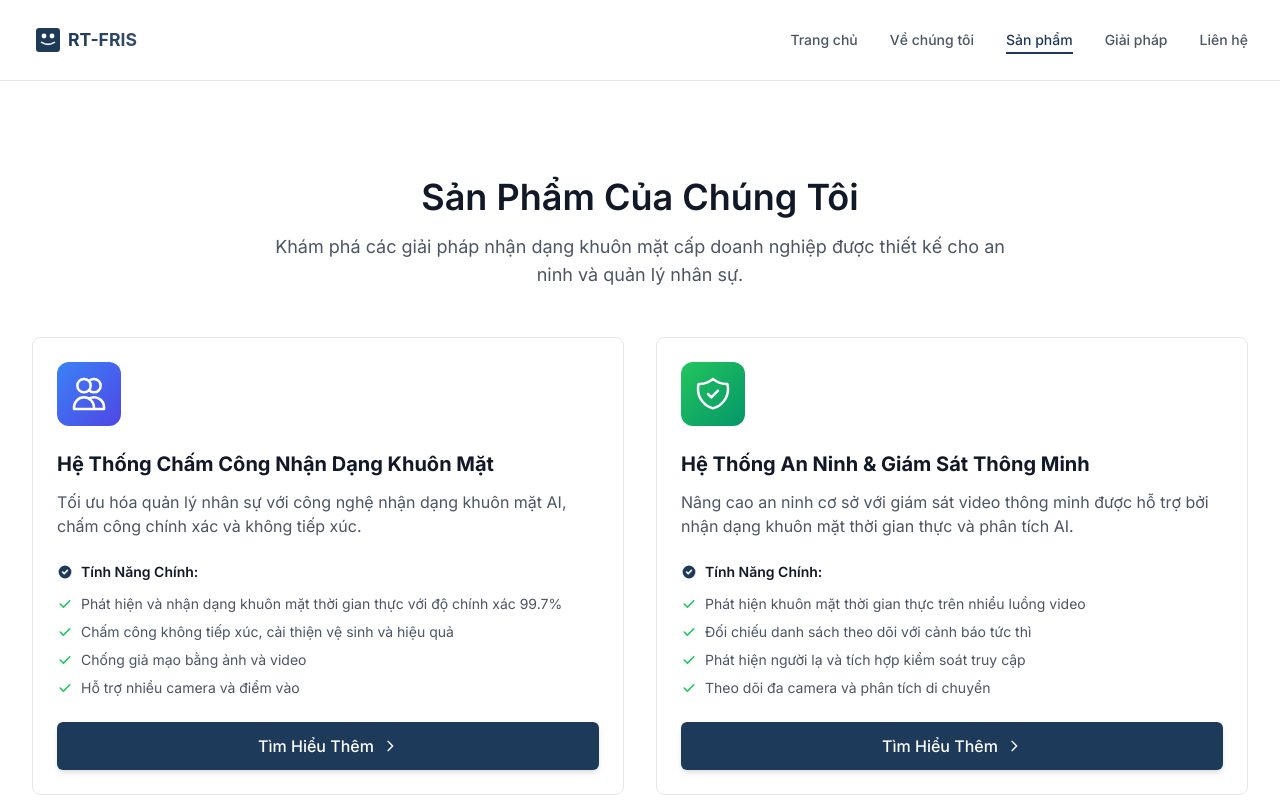
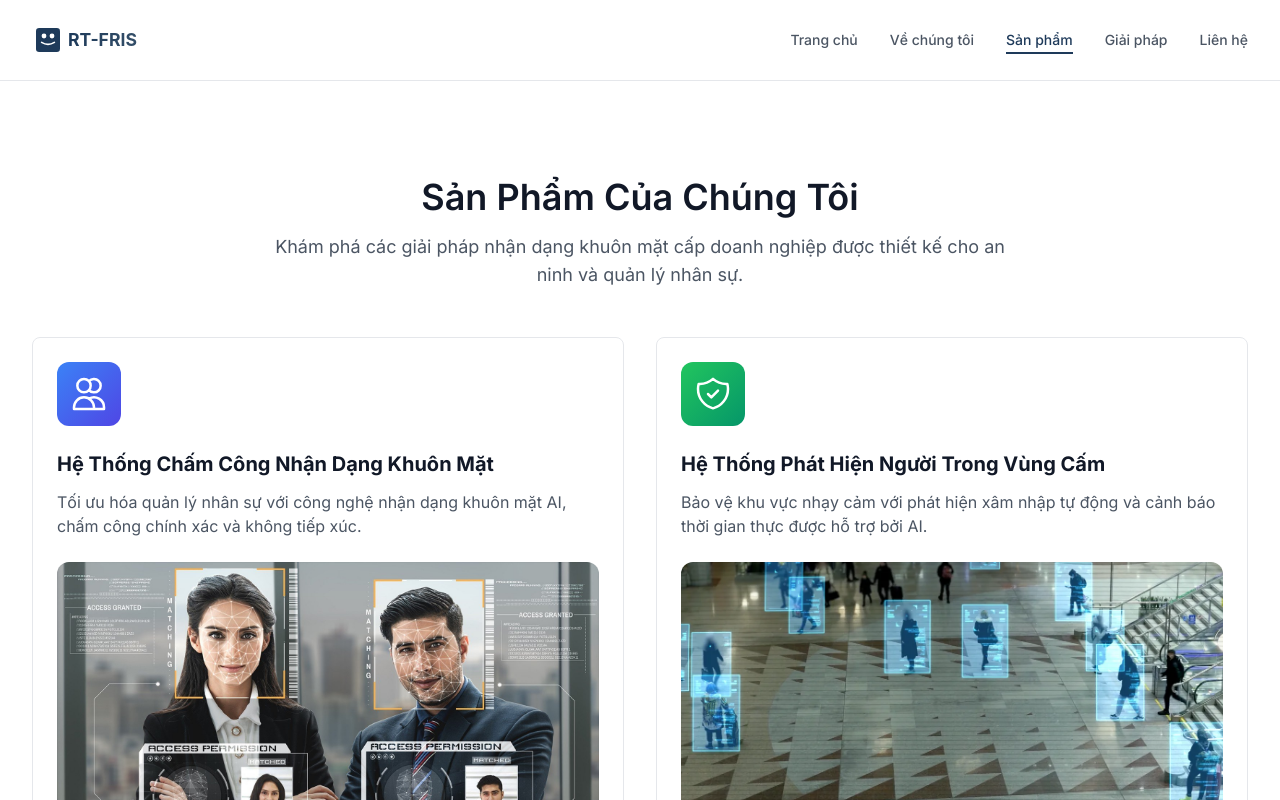
Before and after one commit to ManhDuy0302/FRST, a React (Vite) app: page /products in a window 1280 px wide. Shown: the top 800 px of the page. Built offline with nearby package versions, Linux system fonts and the light colour scheme.

Commit message:
fix images

```diff
--- a/src/components/products/ProductCard.tsx
+++ b/src/components/products/ProductCard.tsx
@@ -45,6 +45,16 @@
                 {product.shortDescription}
             </p>
 
+            {product.image && (
+                <div className="mb-6 overflow-hidden rounded-xl bg-gray-100 aspect-video">
+                    <img
+                        src={product.image}
+                        alt={product.name}
+                        className="w-full h-full object-cover transition-transform duration-500 group-hover:scale-105"
+                    />
+                </div>
+            )}
+
             <div className="mb-6">
                 <h4 className="text-sm font-semibold text-gray-900 mb-3 flex items-center">
                     <svg className="w-4 h-4 mr-2 text-navy-900" fill="currentColor" viewBox="0 0 20 20">
--- a/src/components/products/ProductDetail.tsx
+++ b/src/components/products/ProductDetail.tsx
@@ -64,9 +64,18 @@
                                 </p>
                             </div>
                         </div>
-                        <p className="text-gray-600 leading-relaxed text-lg">
+                        <p className="text-gray-600 leading-relaxed text-lg mb-8">
                             {product.fullDescription}
                         </p>
+                        {product.image && (
+                            <div className="rounded-2xl overflow-hidden shadow-2xl bg-gray-100 mb-4 aspect-video lg:aspect-auto">
+                                <img
+                                    src={product.image}
+                                    alt={product.name}
+                                    className="w-full h-full object-cover"
+                                />
+                            </div>
+                        )}
                     </div>
 
                     {/* Quick CTA */}
--- a/src/data/products.ts
+++ b/src/data/products.ts
@@ -35,40 +35,42 @@
             { label: 'Nhiệt độ hoạt động', value: '-10°C đến 50°C' },
             { label: 'Tích hợp', value: 'REST API, SDK có sẵn' }
         ],
-        icon: 'attendance'
+        icon: 'attendance',
+        image: '/media/images/image_frs.png'
     },
     {
-        id: 'smart-security-surveillance',
-        name: 'Hệ Thống An Ninh & Giám Sát Thông Minh',
-        shortDescription: 'Nâng cao an ninh cơ sở với giám sát video thông minh được hỗ trợ bởi nhận dạng khuôn mặt thời gian thực và phân tích AI.',
-        fullDescription: 'Hệ thống An ninh & Giám sát Thông minh của chúng tôi biến đổi hạ tầng CCTV truyền thống thành mạng lưới an ninh thông minh. Hệ thống tận dụng thị giác máy tính và học sâu để phát hiện, theo dõi và xác định cá nhân trong thời gian thực, cho phép các biện pháp an ninh chủ động và phản ứng sự cố nhanh chóng. Lý tưởng cho cơ sở doanh nghiệp, tòa nhà chính phủ, sân bay và các khu vực an ninh cao.',
+        id: 'restricted-area-detection',
+        name: 'Hệ Thống Phát Hiện Người Trong Vùng Cấm',
+        shortDescription: 'Bảo vệ khu vực nhạy cảm với phát hiện xâm nhập tự động và cảnh báo thời gian thực được hỗ trợ bởi AI.',
+        fullDescription: 'Hệ thống Phát Hiện Người Trong Vùng Cấm của chúng tôi cung cấp giải pháp an ninh tiên tiến để giám sát và bảo vệ các khu vực hạn chế. Sử dụng công nghệ thị giác máy tính và học sâu, hệ thống tự động phát hiện sự hiện diện của con người trong các vùng được định nghĩa là cấm và kích hoạt cảnh báo tức thì. Lý tưởng cho nhà máy, khu công nghiệp, công trường xây dựng, và các khu vực nguy hiểm cần kiểm soát truy cập nghiêm ngặt.',
         features: [
-            'Phát hiện khuôn mặt thời gian thực trên nhiều luồng video',
-            'Đối chiếu danh sách theo dõi với cảnh báo tức thì',
-            'Phát hiện người lạ và tích hợp kiểm soát truy cập',
-            'Theo dõi đa camera và phân tích di chuyển',
-            'Tìm kiếm lịch sử theo khuôn mặt trên tất cả bản ghi',
-            'Phân tích hành vi để phát hiện hoạt động đáng ngờ',
-            'Tích hợp với hạ tầng CCTV hiện có',
-            'Tùy chọn triển khai đám mây và tại chỗ'
+            'Phát hiện người trong thời gian thực với độ chính xác cao',
+            'Định nghĩa vùng cấm linh hoạt trên video',
+            'Cảnh báo tức thì qua nhiều kênh (âm thanh, email, SMS, app)',
+            'Ghi lại video tự động khi phát hiện xâm nhập',
+            'Hoạt động 24/7 trong mọi điều kiện ánh sáng',
+            'Phân biệt người và vật thể để giảm cảnh báo sai',
+            'Tích hợp với hệ thống CCTV và kiểm soát truy cập hiện có',
+            'Dashboard giám sát tập trung cho nhiều vị trí'
         ],
         benefits: [
-            'Phát hiện và ngăn chặn mối đe dọa chủ động',
-            'Giảm 90% thời gian phản ứng an ninh',
-            'Nâng cao độ chính xác kiểm soát truy cập',
-            'Hỗ trợ điều tra pháp y với tìm kiếm khuôn mặt',
-            'Tối ưu hóa bố trí nhân viên an ninh',
-            'Duy trì tuân thủ quy định an ninh'
+            'Ngăn ngừa tai nạn lao động và xâm nhập trái phép',
+            'Giảm 95% thời gian phản ứng với sự cố',
+            'Tuân thủ quy định an toàn lao động',
+            'Giảm chi phí nhân lực giám sát an ninh',
+            'Bảo vệ tài sản và thiết bị quan trọng',
+            'Lưu trữ bằng chứng pháp lý cho điều tra'
         ],
         specifications: [
-            { label: 'Xử lý video', value: 'Đến 64 luồng đồng thời' },
-            { label: 'Phạm vi phát hiện', value: 'Đến 50 mét' },
-            { label: 'Dung lượng danh sách', value: 'Đến 1,000,000 khuôn mặt' },
-            { label: 'Độ trễ cảnh báo', value: '< 1 giây' },
-            { label: 'Định dạng video', value: 'H.264, H.265, MJPEG' },
-            { label: 'Tích hợp', value: 'ONVIF, REST API, RTSP' }
+            { label: 'Xử lý video', value: 'Đến 32 luồng đồng thời' },
+            { label: 'Độ chính xác phát hiện', value: '98.5%' },
+            { label: 'Thời gian phản ứng', value: '< 0.3 giây' },
+            { label: 'Hỗ trợ camera', value: 'Camera IP, Camera analog (qua DVR/NVR)' },
+            { label: 'Điều kiện hoạt động', value: 'Ban ngày, ban đêm, điều kiện thời tiết khắc nghiệt' },
+            { label: 'Tích hợp', value: 'REST API, Webhook, ONVIF, RTSP' }
         ],
-        icon: 'security'
+        icon: 'security',
+        image: '/media/images/savety.png'
     }
 ];
 
--- a/src/types/index.ts
+++ b/src/types/index.ts
@@ -13,6 +13,7 @@
         value: string;
     }[];
     icon: 'attendance' | 'security';
+    image?: string;
 }
 
 /**
```
